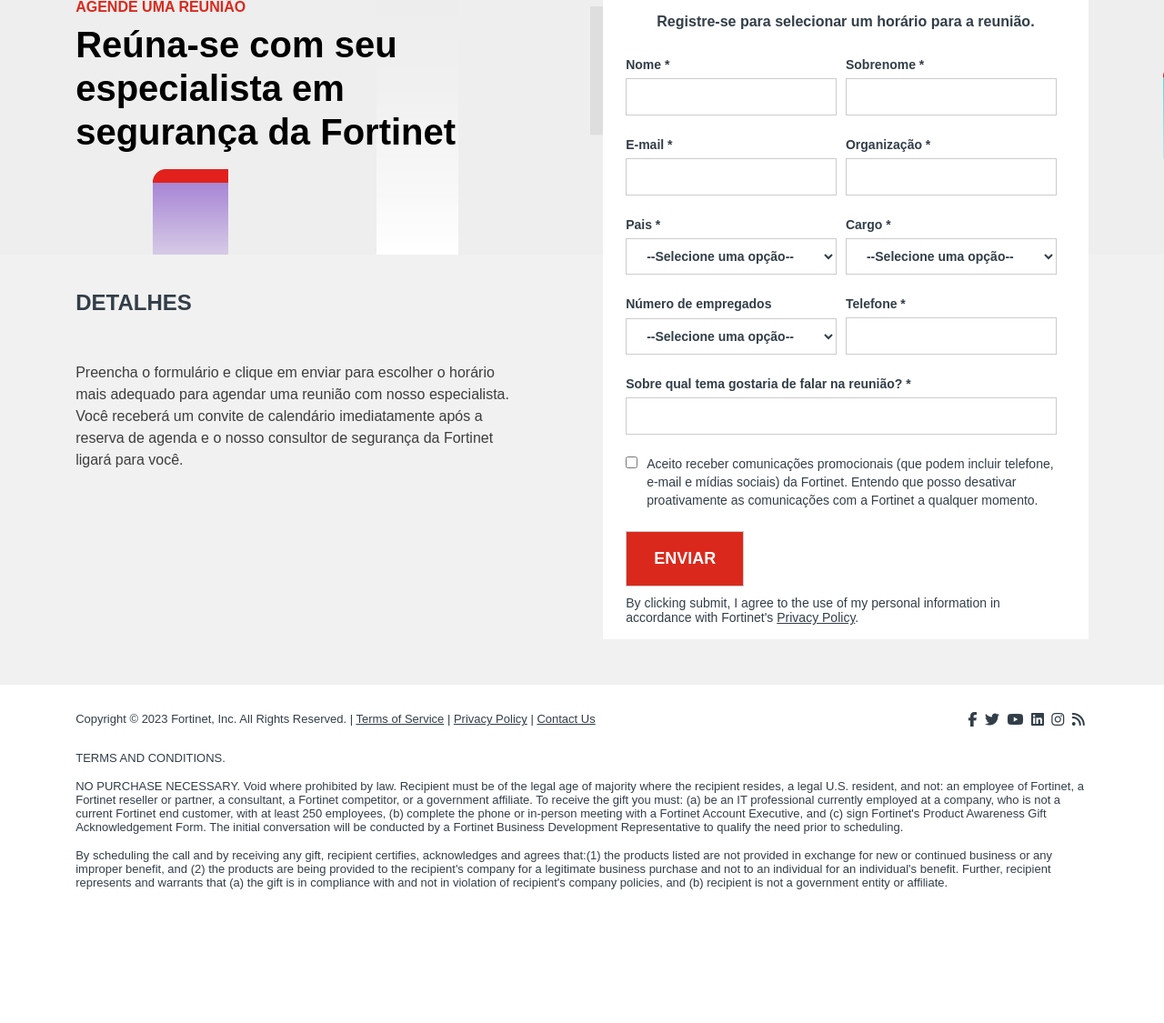
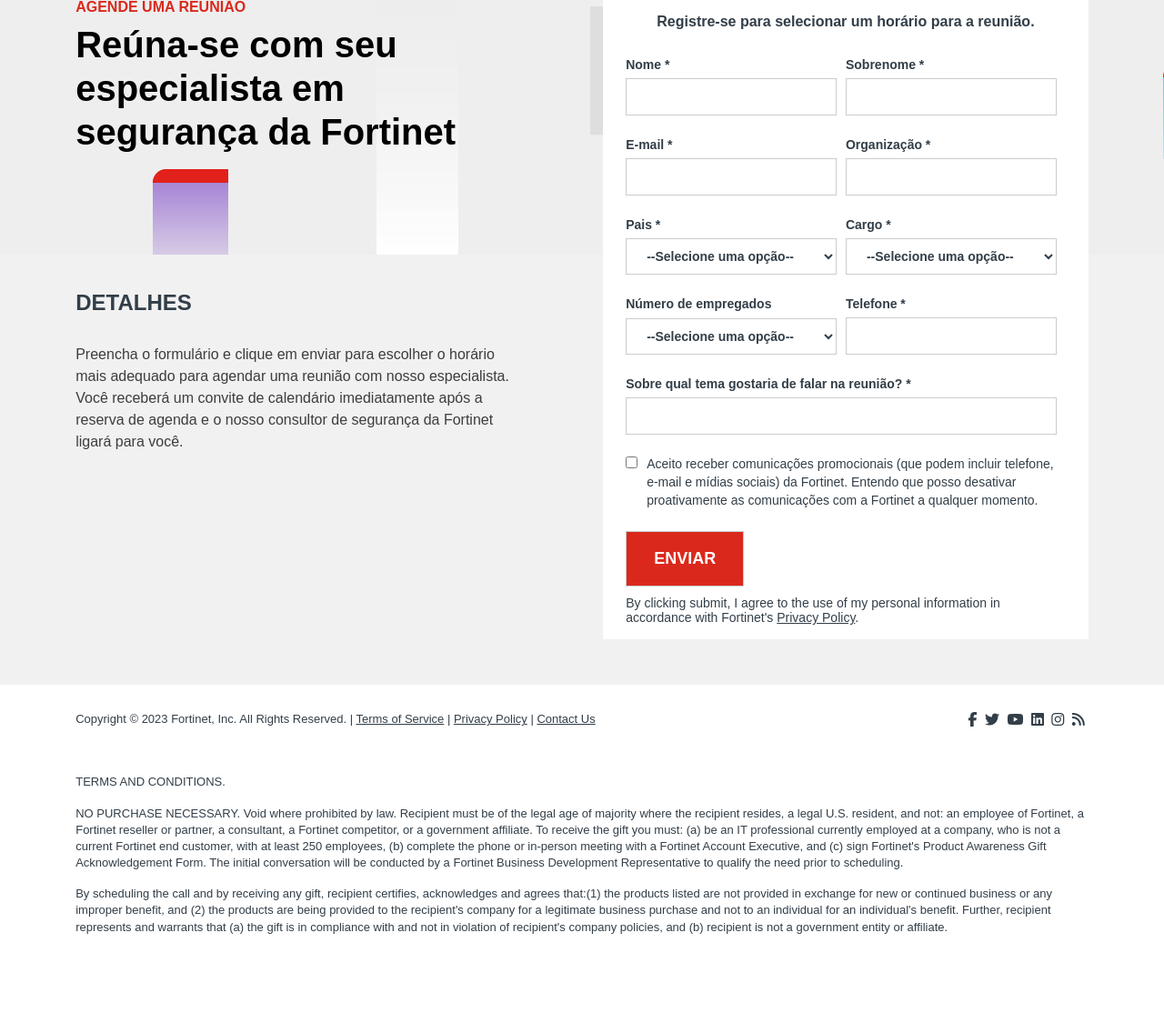
Before and after one commit to MuriloRusso/Hexait-form, a PHP site: page / in a window 1280 px wide. Shown: the part 160-1285 px from the top of the page at 91% size. Before the commit the page ends 1138 px from the top, so only its background shows below. Run offline with PHP 8.4, Linux system fonts and the light colour scheme; some libraries are stand-ins or nearby versions.

Commit message:
ajustado estilo do footer

```diff
--- a/style.css
+++ b/style.css
@@ -122,7 +122,7 @@ h2 {
 .details p{
 
 
-    margin: 50px 40px 0 0;
+    margin: 30px 40px 0 0;
     color: #3d3d3d;
     font-family: "HelveticaNeueLT-Medium", Arial, Helvetica, sans-serif;
     font-weight: 400;
@@ -275,13 +275,14 @@ footer a{
 
 #terms{
 
-    padding: 25px 0;
+    padding: 50px 0;
 
 }
 
 #terms p{
 
     margin-bottom: 16px !important;
+    line-height: 1.4;
 
 }
 
```
